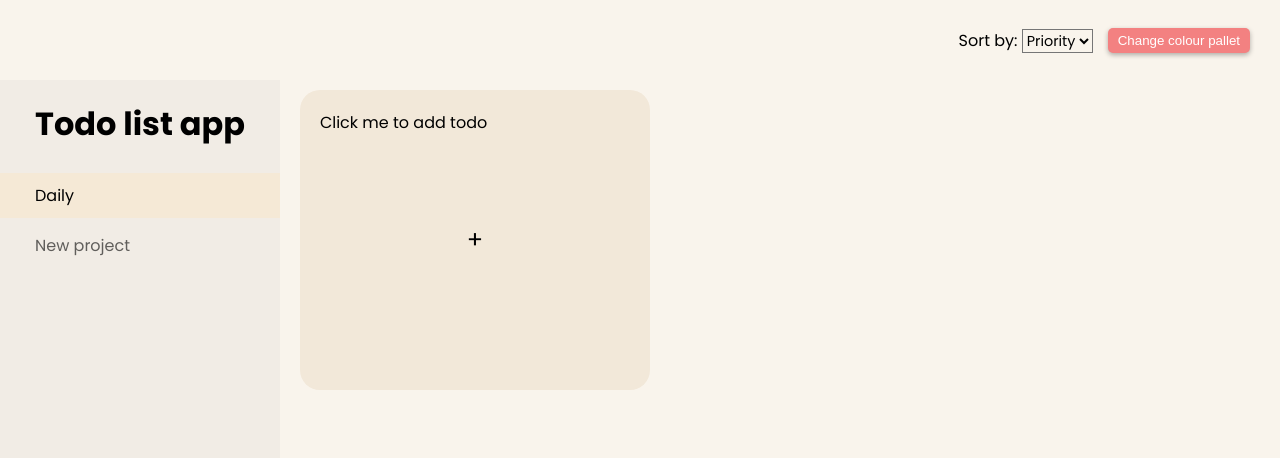
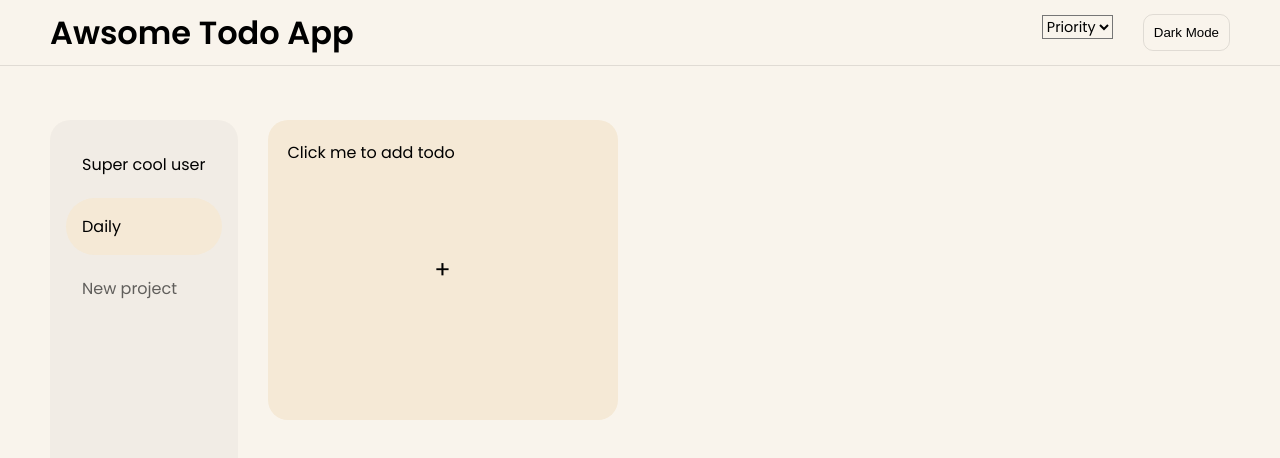
Before and after one commit to DrEpico/todo, a website built with webpack: page dist/index.html in a window 1280 px wide. Built offline with nearby package versions, Linux system fonts and the light colour scheme.

Commit message:
Restyle save point 3

```diff
--- a/src/style.css
+++ b/src/style.css
@@ -74,12 +74,16 @@
     --static13: rgb(235, 235, 235);
     --static14: rgba(0, 0, 0, 0.2);
     --static15: rgba(255, 255, 255, 0.5);
+
+    --margin-lg: 0 12%;
 }
 
 body{
     background-color: var(--background-50);
     font-family: Poppins;
     margin: 0px;
+    /* margin: var(--margin-lg); */
+    gap: 20px;
 
     display: grid;
     grid-template-columns: max-content 1fr;
@@ -91,17 +95,41 @@ body{
         "sidebar content content content";
 }
 
+#header {
+    grid-area: header;
+    display: flex;
+    justify-content: space-between;
+    align-items: center;
+    padding-left: 50px;
+    padding-right: 50px;
+    border-bottom: 1px solid var(--static7);
+    height: 65px;
+    /* position: fixed; */
+    /*top: 0;*/
+    /* width: 100%; */
+}
+
+#title {
+    font-weight: 600;
+}
+
+#rightGap {
+    display: flex;
+    gap: 30px; /* Optional: Add gap between the elements */
+}
+
 #sidebar {
     grid-area: sidebar;
-    min-width: 250px;
     background-color: var(--static11);
-    padding: 0 0 35px;
-    height: 100vh;
+    padding: 16px;
+    height: 75vh;
     margin-right: 10px;
     min-width: max-content;
     display: flex;
     flex-direction: column;
     gap: 5px;
+    border-radius: 20px;
+    margin-left: 50px;
 }
 
 #activeTab {
@@ -113,14 +141,23 @@ body{
     text-align: center; /* Horizontally center the button */
 }
 
+#user {
+    font-size: 16px;
+    padding: 1em;
+    cursor: pointer;
+    transition: background-color 0.3s ease; /* nice little detail */
+    opacity: 100%;
+}
+
 /* project tab element */
 .project {
     /* display: block; */
     font-size: 16px;
-    padding: 10px 0px 10px 35px;
+    padding: 1em;
     cursor: pointer;
     transition: background-color 0.3s ease; /* nice little detail */
     opacity: 60%;
+    border-radius: 30px;
 }
 
 .project:hover {
@@ -132,23 +169,6 @@ body{
     grid-area: content;
     display: flex;
     flex-wrap: wrap;
-}
-
-#title {
-    margin-top: 20px;
-    margin-left: 35px;
-    margin: 20px 35px 20px 35px;
-}
-
-#header {
-    grid-area: header;
-    display: flex;
-    justify-content: flex-end;
-    align-items: center;
-    margin-right: 30px;
-    /* position: fixed;
-    top: 0;
-    width: 100% */
 }
 
 select {
@@ -163,10 +183,9 @@ select#sort {
 
 /* todo element */
 .box {
-    background-color: var(--background-100);
+    background-color: var(--secondary-100);
     width: 350px;
     height: 300px;
-    margin: 10px;
     padding: 20px;
     /* padding-top: 30px; */
     position: relative; /* Ensure the plus sign is positioned relative to the .box element */
@@ -178,7 +197,7 @@ select#sort {
 }
 
 .box.clickable:hover {
-    background-color: var(--quaternary-color); /* Change background color with opacity */
+    background-color: var(--secondary-200); /* Change background color with opacity */
 }
 
 .plus-sign {
@@ -216,6 +235,10 @@ input#planned, input#due {
 input:focus {
     outline: none;
     border: none;
+}
+
+input.project {
+    width: 20px;
 }
 
 #priority {
@@ -280,12 +303,19 @@ button.addBtn {
     /* bottom: 20px;
     right: 20px;  */
     margin-top: 0px;
-    margin-left: 15px; /*temp*/
-    background-color: #F38181; /* Example background color */
-    color: white; /* Example text color */
+    color: text; /* Example text color */
     border: none; /* Remove default border */
-    padding: 5px 10px; /* Example padding */
+    padding: 10px 10px; /* Example padding */
     cursor: pointer; /* Pointer cursor on hover */
-    border-radius: 5px; /* Rounded corners */
-    box-shadow: 0 2px 5px rgba(0, 0, 0, 0.3);
+    border-radius: 10px; /* Rounded corners */
+    border: 1px solid var(--static7);
 }
+
+::-webkit-scrollbar {
+width: 8px;
+height: 3px;
+background-color: rgba(131, 131, 131, 0.1);
+}
+::-webkit-scrollbar-thumb {
+background-color: rgba(129, 129, 129, 0.5);
+}
--- a/src/ui.js
+++ b/src/ui.js
@@ -232,10 +232,10 @@ export function loadSidebar(){
     let sidebar = document.createElement('div');
     sidebar.setAttribute('id', 'sidebar');
     body.appendChild(sidebar);
-    let title = document.createElement('h1');
-    title.setAttribute('id', 'title');
-    sidebar.appendChild(title);
-    title.textContent = "Todo list app";
+    let user = document.createElement('span');
+    user.setAttribute('id', 'user');
+    sidebar.appendChild(user);
+    user.textContent = "Super cool user";
     let today = document.createElement('span');
     today.setAttribute('class', 'project');
     today.setAttribute('id', 'activeTab');
@@ -381,17 +381,26 @@ function clearTodoContainer(){
     }
 }
 
-export function loadHeader() {
+export function loadHeader() {//TODO: add link to github
     let header = document.createElement('div');
     header.setAttribute('id', 'header');
+    let title = document.createElement('h1');
+    title.setAttribute('id', "title");
+    title.textContent = 'Awsome Todo App'
+    let rightGap = document.createElement('div');
+    rightGap.setAttribute('id', 'rightGap');
     let sortByDiv = document.createElement('div');
     sortByDiv.setAttribute('id', 'sortByDiv');
     let sortByLabel = document.createElement("label");
     sortByLabel.setAttribute("for", "sort");
-    sortByLabel.textContent = "Sort by: ";
+    sortByLabel.textContent = "";
     let sortByElement = document.createElement("select");
     sortByElement.setAttribute("id", "sort");
     sortByElement.setAttribute("name", "sort");
+    let palletBtn = document.createElement('button');
+    palletBtn.textContent = "Dark Mode";
+    palletBtn.setAttribute('id', 'palletBtn');
+    palletBtn.addEventListener('click', changePallet);
 
     let options = ["Priority", "Date"];
     options.forEach(optionText => {
@@ -403,16 +412,13 @@ export function loadHeader() {
 
     sortByElement.addEventListener('change', handleSortChange);
 
+    header.appendChild(title);
     sortByDiv.appendChild(sortByLabel);
     sortByDiv.appendChild(sortByElement);
-    header.appendChild(sortByDiv);
+    rightGap.appendChild(sortByDiv);
+    rightGap.appendChild(palletBtn);
+    header.appendChild(rightGap);
     body.appendChild(header);
-
-    let palletBtn = document.createElement('button');
-    palletBtn.textContent = "Change colour pallet";
-    palletBtn.setAttribute('id', 'palletBtn');
-    palletBtn.addEventListener('click', changePallet);
-    header.appendChild(palletBtn);
 }
 
 let pallet = ['#222831', '#393E46', '#00ADB5', '#EEEEEE'];
```
Also changed, not shown: dist/main.js.
